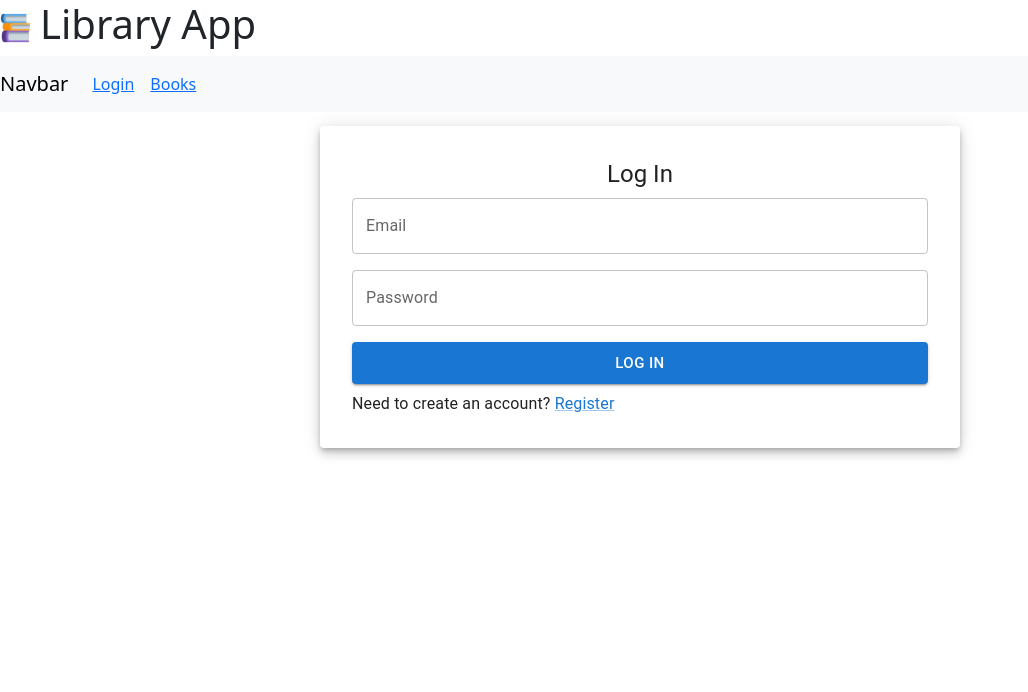
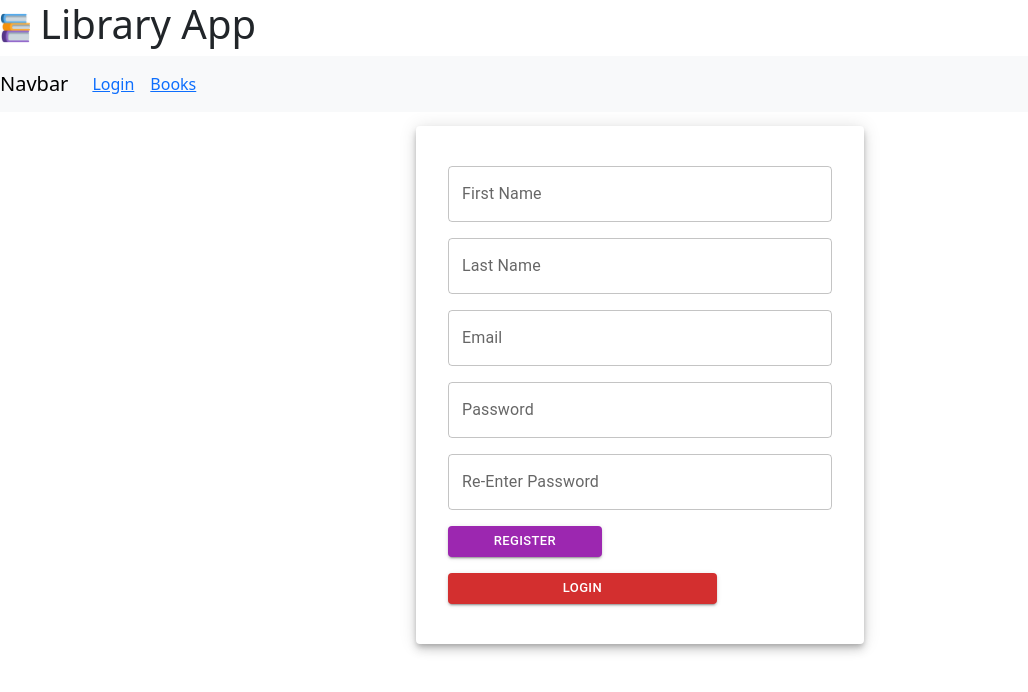
Before and after one commit to ninobrown585/Book-Buddy, a React (Vite) app: page /register in a window 1280 px wide. Shown: the top 692 px of the page, without its empty margins (0-1028 px from the left). Built offline with nearby package versions, Linux system fonts and the light colour scheme.

Commit message:
Another few items checked off the list

```diff
--- a/src/App.jsx
+++ b/src/App.jsx
@@ -26,7 +26,7 @@ function App() {
         <Nav />
         <Routes>
           <Route path="/" element ={<Books />} />
-          <Route path="/register" element ={<Login type="register" />} />
+          <Route path="/register" element ={<Register type="register" />} />
           <Route path= "/books" element ={<Books />} />
           <Route path= "/books/:id" element ={<SingleBook />} />
           <Route path="/login" element={<Login type="login" />} />
--- a/src/Login/Login.jsx
+++ b/src/Login/Login.jsx
@@ -2,22 +2,21 @@ import { useState } from "react"
 // import axios from "axios"
 import { useNavigate } from "react-router-dom"
 import { Stack, Button, Paper, TextField, Typography, Link } from "@mui/material";
-import { useRegisterMutation, useLoginMutation } from "../store/api";
+import {  useLoginMutation } from "../store/api";
 
 const Login = ({setToken}) => {
-  const [register, { isLoading }] = useRegisterMutation();
+
   const [login] = useLoginMutation();
   const navigate = useNavigate();
 
 
-  // should be either login or register, to match the API routes
+
   const [type, setType] = useState("login");
   // form fields
-  const [firstname, setFirstname] = useState("");
-  const [lastname, setLastname] = useState("");
+
   const [email, setEmail] = useState("");
   const [password, setPassword] = useState("");
-  const [repeatPassword, setRepeatPassword] = useState("");
+
 
 
 
@@ -25,12 +24,6 @@ const Login = ({setToken}) => {
   const handleSubmit = async (event) => {
 
       event.preventDefault();
-
-      if (type === "register") {
-          // pass the new user data stored in react state
-          await register({ firstname, lastname, email, password });
-          navigate("/account")
-      }
 
       if (type === "login") {
           await login({ email, password });
@@ -40,27 +33,15 @@ const Login = ({setToken}) => {
   }
 
     return(
-      <Paper elevation={6} sx={{ width: "50%", padding: 4, margin: "14px auto" }}>
+      <Paper elevation={6} sx={{ width: "35%", padding: 4, margin: "14px auto" }}>
       <form onSubmit={handleSubmit}>
           <Stack direction="column">
               <Typography
                   variant="h5"
                   sx={{ textAlign: "center" }}
               >
-                  {type === "login" ? "Log In" : "Register"}
+                  {/* {type === "login"} */}
               </Typography>
-              {type === "register" && <TextField
-                  label="First Name"
-                  onChange={e => setFirstname(e.target.value)}
-                  value={firstname}
-                  sx={{ margin: "8px 0" }}
-              />}
-              {type === "register" && <TextField
-                  label="Last Name"
-                  onChange={e => setLastname(e.target.value)}
-                  value={lastname}
-                  sx={{ margin: "8px 0" }}
-              />}
               <TextField
                   label="Email"
                   onChange={e => setEmail(e.target.value)}
@@ -75,25 +56,30 @@ const Login = ({setToken}) => {
                   sx={{ margin: "8px 0" }}
                   type="password"
               />
-              {type === "register" && <TextField
-                  label="Re-Enter Password"
-                  onChange={e => setRepeatPassword(e.target.value)}
-                  value={repeatPassword}
-                  type="password"
-                  sx={{ margin: "8px 0" }}
-                  error={!!(password && repeatPassword && password !== repeatPassword)}
-                  helperText={password && repeatPassword && password !== repeatPassword ? "Password must match" : null}
-              />}
+
           </Stack>
           <Button
-              variant="contained"
-              size="large"
-              sx={{ margin: "8px 0", width: "100%" }}
+              variant="contained" color="secondary"
+              size="small"
+              sx={{ margin: "8px 0", width: "35%" }}
               type="submit"
+              onClick={handleSubmit}
           >
-              {type === "login" ? "Log In" : "Register"}
+              {/* {type === "login"} */} Login
           </Button>
-          {type === "login"
+
+          <Button
+              variant="contained" color="error"
+              size="small"
+              sx={{ margin: "8px 0", width: "70%" }}
+              type="submit"
+              onClick={() => {
+
+                navigate('/register')}}
+          >
+              {/* {type === "login"} */} Register
+          </Button>
+          {/* {type === "login"
               ? (
                   <Typography>Need to create an account?{" "}
                       <Link href="#" onClick={() => setType("register")}>
@@ -105,7 +91,7 @@ const Login = ({setToken}) => {
                           Log In</Link>
                   </Typography>
               )
-          }
+          } */}
       </form>
   </Paper>
     )
--- a/src/components/Register/Register.jsx
+++ b/src/components/Register/Register.jsx
@@ -1,88 +1,121 @@
-/* TODO - add your code to create a functional React component that renders a registration form */
+import { useState } from "react"
+// import axios from "axios"
+import { useNavigate } from "react-router-dom"
+import { Stack, Button, Paper, TextField, Typography, Link } from "@mui/material";
+import { useRegisterMutation } from "../../store/api";
 
-import { useState } from "react";
-import axios from "axios";
-// import useNavigate from "react-router-dom";
-import { useRegisterMutation } from "./RegisterSlice";
+const Login = ({setToken}) => {
+  const [register, { isLoading }] = useRegisterMutation();
+
+  const navigate = useNavigate();
 
 
-export default function Register() {
-    const [firstName, setFirstName] = useState("");
-    const [lastName, setLastName] = useState("");
+  // should be either login or register, to match the API routes
+  const [type, setType] = useState("register");
+  // form fields
+  const [firstname, setFirstname] = useState("");
+  const [lastname, setLastname] = useState("");
   const [email, setEmail] = useState("");
   const [password, setPassword] = useState("");
-    const [error, setError] = useState(null);
-    const [token, setToken] = useState("");
+  const [repeatPassword, setRepeatPassword] = useState("");
 
-    async function handleSubmit(event) {
+
+
+
+  const handleSubmit = async (event) => {
+
       event.preventDefault();
 
-      try {
-        const response = await fetch(
-          "https://fsa-book-buddy-b6e748d1380d.herokuapp.com/api/users/register",
-          {
-            method: "POST",
-            headers: {
-              "Content-Type": "application/json",
-            },
-            body: JSON.stringify({
-              firstname: firstName,
-              lastname: lastName,
-              email: email,
-              password: password,
-            }),
-          }
-        );
-        const result = await response.json();
-        console.log(result);
-        sessionStorage.setToken("token", result.token);
-        setIsLoggedIn(true);
-      } catch (error) {
-        console.error(error);
-      }
+      if (type === "register") {
+          // pass the new user data stored in react state
+          await register({ firstname, lastname, email, password });
+          navigate("/account")
       }
 
-    return (
-      <>
-        <div className="formBox">
-          <h2 id="RegisterHead">Register!</h2>
-          {error && <p>{error}</p>}
+  }
+
+    return(
+      <Paper elevation={6} sx={{ width: "35%", padding: 4, margin: "14px auto" }}>
       <form onSubmit={handleSubmit}>
-            <label id="formLabel">
-              Firstname:{""}
-              <input
-                type="text"
-                value={firstName}
-                onChange={(e) => setFirstName(e.target.value)}
-              ></input>
-            </label>
-            <label id="formLabel">
-              Lastname:{""}
-              <input
-                type="text"
-                value={lastName}
-                onChange={(e) => setLastName(e.target.value)}
-              ></input>
-            </label>
-            <label id="formLabel">
-              Email:{""}
-              <input
-                type="email"
+          <Stack direction="column">
+              <Typography
+                  variant="h5"
+                  sx={{ textAlign: "center" }}
+              >
+                  {type === "Register"}
+              </Typography>
+              {type === "register" && <TextField
+                  label="First Name"
+                  onChange={e => setFirstname(e.target.value)}
+                  value={firstname}
+                  sx={{ margin: "8px 0" }}
+              />}
+              {type === "register" && <TextField
+                  label="Last Name"
+                  onChange={e => setLastname(e.target.value)}
+                  value={lastname}
+                  sx={{ margin: "8px 0" }}
+              />}
+              <TextField
+                  label="Email"
+                  onChange={e => setEmail(e.target.value)}
                   value={email}
-                onChange={(e) => setEmail(e.target.value)}
-              ></input>
-            </label>
-            <label id="formLabel">
-              Password:{""}
-              <input
+                  sx={{ margin: "8px 0" }}
+              />
+
+              <TextField
+                  label="Password"
+                  onChange={e => setPassword(e.target.value)}
+                  value={password}
+                  sx={{ margin: "8px 0" }}
                   type="password"
-                value={password}
-                onChange={(e) => setPassword(e.target.value)}
-              ></input>
-            </label>
-            <button id="signUpButton">Register!</button>
+              />
+              {type === "register" && <TextField
+                  label="Re-Enter Password"
+                  onChange={e => setRepeatPassword(e.target.value)}
+                  value={repeatPassword}
+                  type="password"
+                  sx={{ margin: "8px 0" }}
+                  error={!!(password && repeatPassword && password !== repeatPassword)}
+                  helperText={password && repeatPassword && password !== repeatPassword ? "Password must match" : null}
+              />}
+          </Stack>
+          <Button
+              variant="contained"  color="secondary"
+              size="small"
+              sx={{ margin: "8px 0", width: "40%" }}
+              type="submit"
+          >
+              {type === "Register"} Register
+          </Button>
+          <Button
+              variant="contained" color="error"
+              size="small"
+              sx={{ margin: "8px 0", width: "70%" }}
+              type="submit"
+              onClick={() => {
+
+                navigate('/login')}}
+          >
+              {/* {type === "login"} */} Login
+          </Button>
+          {/* {type === "login"
+              ? (
+                  <Typography>Need to create an account?{" "}
+                      <Link href="#" onClick={() => setType("register")}>
+                          Register</Link>
+                  </Typography>
+              ) : (
+                  <Typography>Already have an account?{" "}
+                      <Link href="#" onClick={() => setType("login")}>
+                          Log In</Link>
+                  </Typography>
+              )
+          } */}
       </form>
-        </div>
-      </>
-    );
-  };
+  </Paper>
+    )
+
+}
+
+export default Login
```
Lines whose indentation alone changed are shown as unchanged.
